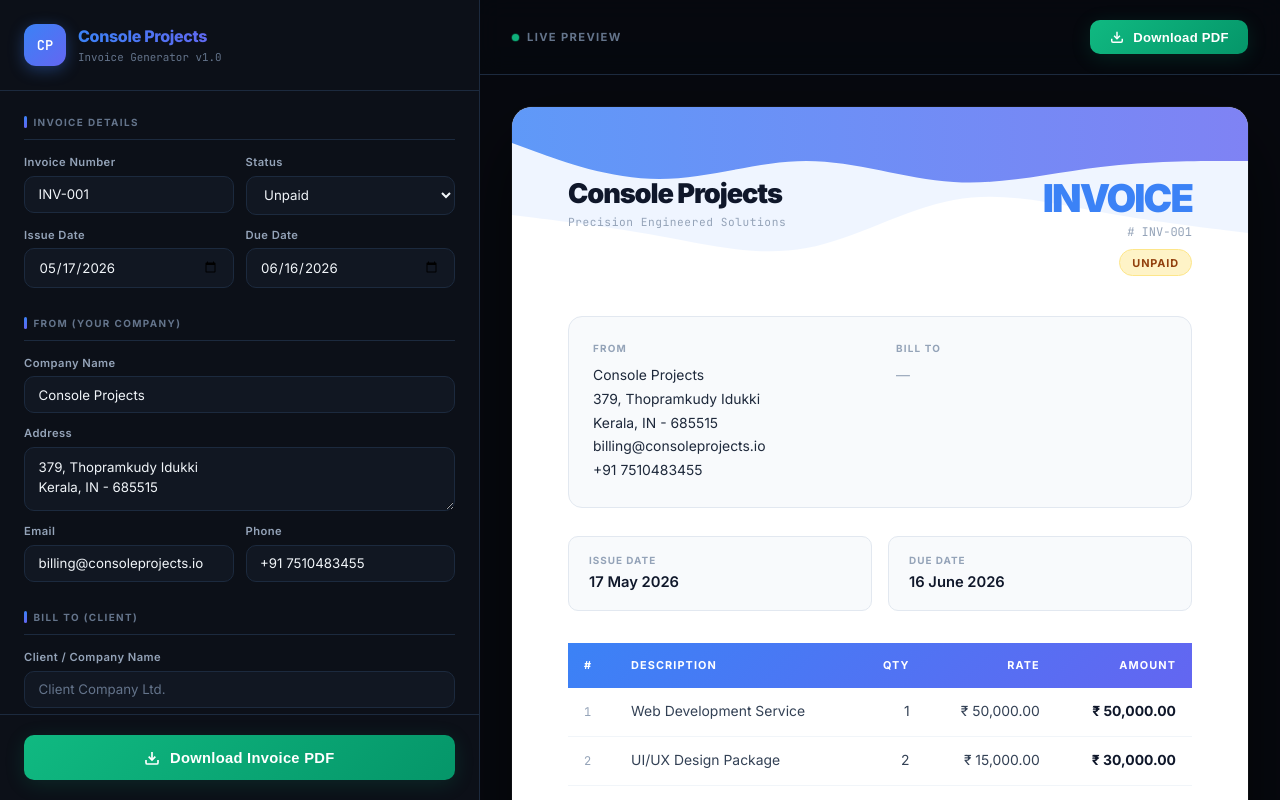
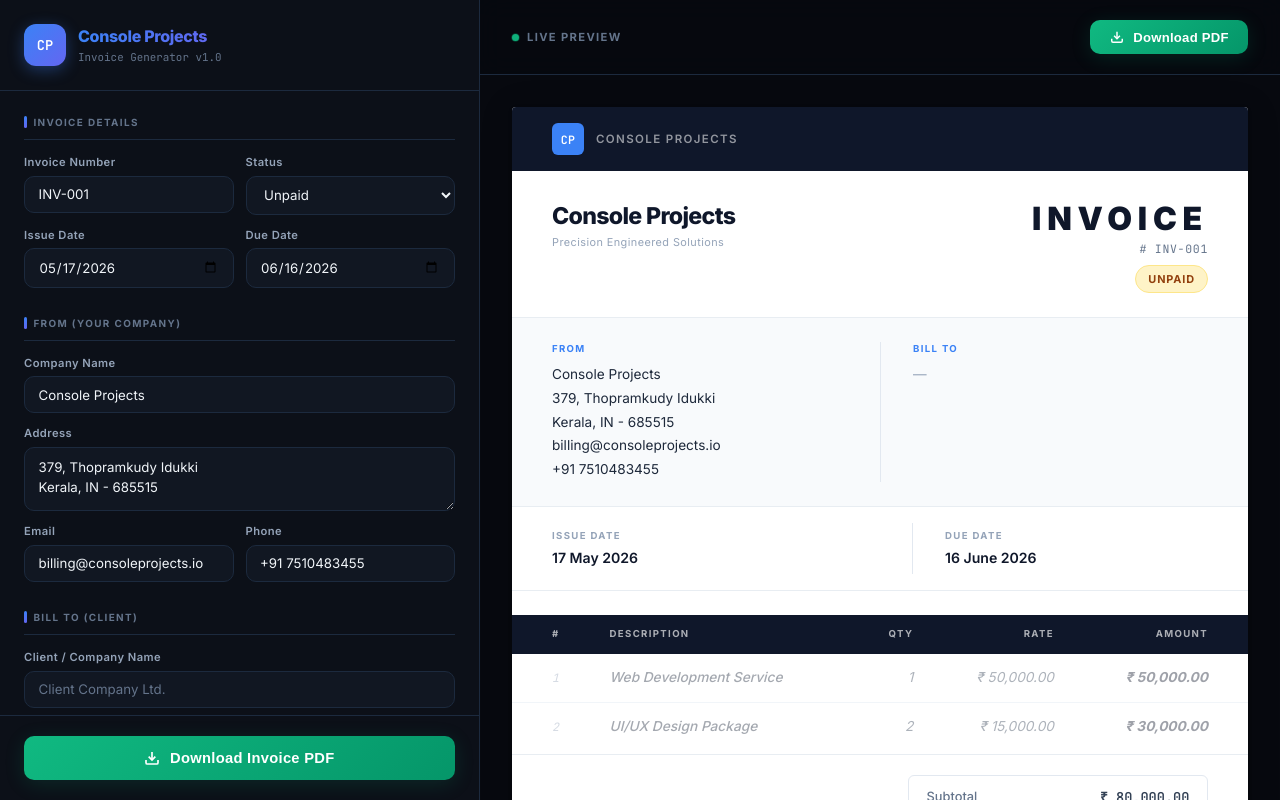
Before and after one commit to realcaps04/Console-Billing, a React (Vite) app: page / in a window 1280 px wide. Built offline with nearby package versions, Linux system fonts and the light colour scheme.

Commit message:
new ui for pdf has been implemented

```diff
--- a/src/App.jsx
+++ b/src/App.jsx
@@ -23,8 +23,7 @@ const DEFAULT_STATE = {
   currency: '₹',
   notes: 'Account Name: Edison Biju\nAccount Number: 41189296858\nIFSC Code : SBIN0064986\nBank Name: State Bank of India\nBranch Name: Thopramkudy',
   items: [
-    { id: 1, desc: 'Web Development Service', qty: 1, rate: 50000 },
-    { id: 2, desc: 'UI/UX Design Package', qty: 2, rate: 15000 },
+    { id: 1, desc: '', qty: 1, rate: '' },
   ],
 }
 
@@ -47,7 +46,7 @@ export default function App() {
   const addItem = useCallback(() => {
     setState(prev => ({
       ...prev,
-      items: [...prev.items, { id: Date.now(), desc: '', qty: 1, rate: 0 }],
+      items: [...prev.items, { id: Date.now(), desc: '', qty: 1, rate: '' }],
     }))
   }, [])
 
--- a/src/components/FormPanel.jsx
+++ b/src/components/FormPanel.jsx
@@ -20,7 +20,7 @@ function LineItem({ item, onUpdate, onRemove }) {
       <input
         type="text"
         value={item.desc}
-        placeholder="Description"
+        placeholder="e.g. Web Development Service"
         onChange={e => onUpdate(item.id, 'desc', e.target.value)}
       />
       <input
--- a/src/components/InvoicePreview.jsx
+++ b/src/components/InvoicePreview.jsx
@@ -8,37 +8,16 @@ const STATUS_LABELS = {
   draft: 'Draft',
 }
 
-const WaveTop = () => (
-  <div className="inv-wave-top">
-    <svg viewBox="0 0 1440 320" preserveAspectRatio="none">
-      <path fill="rgba(59, 130, 246, 0.08)" d="M0,192L48,197.3C96,203,192,213,288,229.3C384,245,480,267,576,250.7C672,235,768,181,864,165.3C960,149,1056,171,1152,186.7C1248,203,1344,213,1392,218.7L1440,224L1440,0L1392,0C1344,0,1248,0,1152,0C1056,0,960,0,864,0C768,0,672,0,576,0C480,0,384,0,288,0C192,0,96,0,48,0L0,0Z"></path>
-      <path fill="url(#wave-gradient)" d="M0,64L48,80C96,96,192,128,288,128C384,128,480,96,576,96C672,96,768,128,864,133.3C960,139,1056,117,1152,106.7C1248,96,1344,96,1392,96L1440,96L1440,0L1392,0C1344,0,1248,0,1152,0C1056,0,960,0,864,0C768,0,672,0,576,0C480,0,384,0,288,0C192,0,96,0,48,0L0,0Z"></path>
-      <defs>
-        <linearGradient id="wave-gradient" x1="0%" y1="0%" x2="100%" y2="0%">
-          <stop offset="0%" stopColor="#3b82f6" stopOpacity="0.8" />
-          <stop offset="100%" stopColor="#6366f1" stopOpacity="0.8" />
-        </linearGradient>
-      </defs>
-    </svg>
-  </div>
-)
 
-const WaveBottom = () => (
-  <div className="inv-wave-bottom">
-    <svg viewBox="0 0 1440 320" preserveAspectRatio="none">
-      <path fill="url(#wave-bottom-gradient)" d="M0,224L60,213.3C120,203,240,181,360,181.3C480,181,600,203,720,213.3C840,224,960,224,1080,213.3C1200,203,1320,181,1380,170.7L1440,160L1440,320L1380,320C1320,320,1200,320,1080,320C960,320,840,320,720,320C600,320,480,320,360,320C240,320,120,320,60,320L0,320Z"></path>
-      <defs>
-        <linearGradient id="wave-bottom-gradient" x1="0%" y1="0%" x2="100%" y2="0%">
-          <stop offset="0%" stopColor="#6366f1" stopOpacity="0.3" />
-          <stop offset="100%" stopColor="#8b5cf6" stopOpacity="0.3" />
-        </linearGradient>
-      </defs>
-    </svg>
-  </div>
-)
 
 const InvoicePreview = forwardRef(function InvoicePreview({ state, onDownload, downloading }, ref) {
-  const { subtotal, total } = computeTotals(state.items)
+  const isInitialEmpty = state.items.length === 1 && !state.items[0].desc && state.items[0].qty === 1 && !state.items[0].rate;
+  const displayItems = isInitialEmpty ? [
+    { id: 'p1', desc: 'Web Development Service', qty: 1, rate: 50000, isPlaceholder: true },
+    { id: 'p2', desc: 'UI/UX Design Package', qty: 2, rate: 15000, isPlaceholder: true },
+  ] : state.items;
+
+  const { subtotal, total } = computeTotals(displayItems)
   const cur = state.currency || '₹'
 
   const fromLines = [state.fromCompany, state.fromAddress, state.fromEmail, state.fromPhone].filter(Boolean)
@@ -69,8 +48,11 @@ const InvoicePreview = forwardRef(function InvoicePreview({ state, onDownload, d
       {/* Invoice card */}
       <div className="preview-body">
         <div className="invoice-card" ref={ref}>
-          <WaveTop />
-          <WaveBottom />
+          {/* Accent header bar */}
+          <div className="inv-accent-bar">
+            <div className="inv-accent-logo">CP</div>
+            <div className="inv-accent-tagline">Console Projects</div>
+          </div>
 
           {/* Header */}
           <div className="inv-header">
@@ -79,7 +61,7 @@ const InvoicePreview = forwardRef(function InvoicePreview({ state, onDownload, d
               <div className="inv-tagline">Precision Engineered Solutions</div>
             </div>
             <div className="inv-title-block">
-              <div className="inv-title-text">Invoice</div>
+              <div className="inv-title-text">INVOICE</div>
               <div className="inv-number-text"># {state.invoiceNumber || 'INV-001'}</div>
               <div>
                 <span className={`status-badge status-${state.status}`}>
@@ -108,12 +90,12 @@ const InvoicePreview = forwardRef(function InvoicePreview({ state, onDownload, d
           {/* Dates */}
           <div className="inv-dates-grid">
             <div className="inv-date-card">
-              <div className="dlabel">Issue Date</div>
-              <div className="dvalue">{fmtDate(state.issueDate)}</div>
+              <div className="inv-date-card-label">Issue Date</div>
+              <div className="inv-date-card-value">{fmtDate(state.issueDate)}</div>
             </div>
             <div className="inv-date-card">
-              <div className="dlabel">Due Date</div>
-              <div className="dvalue">{fmtDate(state.dueDate)}</div>
+              <div className="inv-date-card-label">Due Date</div>
+              <div className="inv-date-card-value">{fmtDate(state.dueDate)}</div>
             </div>
           </div>
 
@@ -129,10 +111,10 @@ const InvoicePreview = forwardRef(function InvoicePreview({ state, onDownload, d
               </tr>
             </thead>
             <tbody>
-              {state.items.map((item, idx) => {
+              {displayItems.map((item, idx) => {
                 const amount = (Number(item.qty) || 0) * (Number(item.rate) || 0)
                 return (
-                  <tr key={item.id}>
+                  <tr key={item.id} style={item.isPlaceholder ? { opacity: 0.4, fontStyle: 'italic' } : {}}>
                     <td>{idx + 1}</td>
                     <td>{item.desc || <span style={{ color: '#94a3b8' }}>—</span>}</td>
                     <td>{item.qty}</td>
@@ -159,18 +141,18 @@ const InvoicePreview = forwardRef(function InvoicePreview({ state, onDownload, d
             </div>
           </div>
 
-          {/* Footer */}
+          {/* Notes footer */}
+          {state.notes && (
             <div className="inv-footer">
-            {state.notes && (
-              <>
-                <div className="inv-notes-label">Notes & Payment Terms</div>
+              <div className="inv-notes-label">Notes &amp; Payment Terms</div>
               <div className="inv-notes-text">
                 {state.notes.split('\n').map((l, i) => <span key={i}>{l}<br /></span>)}
               </div>
-              </>
+            </div>
           )}
+
+          {/* Dark thank-you band - flush bottom */}
           <div className="inv-thank-you">✦ Thank you for your business ✦</div>
-          </div>
         </div>
       </div>
     </section>
--- a/src/index.css
+++ b/src/index.css
@@ -352,80 +352,90 @@ body {
 /* INVOICE CARD */
 .invoice-card {
   background: #ffffff;
-  border-radius: 20px;
-  padding: 4.5rem 3.5rem;
+  border-radius: 4px;
   width: 100%;
   max-width: 820px;
-  box-shadow: 0 30px 80px rgba(0,0,0,0.6), 0 0 0 1px rgba(255,255,255,0.05);
+  box-shadow: 0 4px 32px rgba(0,0,0,0.18), 0 1px 4px rgba(0,0,0,0.10);
   color: #1a202c;
   font-family: 'Inter', sans-serif;
   position: relative;
   overflow: hidden;
-  z-index: 1;
 }
 
-.inv-wave-top {
-  position: absolute;
-  top: 0;
-  left: 0;
-  width: 100%;
-  height: 180px;
-  z-index: -1;
+/* ── TOP ACCENT BAND ── */
+.inv-accent-bar {
+  display: flex;
+  align-items: center;
+  gap: 0.75rem;
+  background: #0f172a;
+  padding: 1rem 2.5rem;
 }
-.inv-wave-top svg { width: 100%; height: 100%; display: block; }
 
-.inv-wave-bottom {
-  position: absolute;
-  bottom: 0;
-  left: 0;
-  width: 100%;
-  height: 130px;
-  z-index: -1;
-  transform: rotate(180deg);
+.inv-accent-logo {
+  width: 32px;
+  height: 32px;
+  background: #3b82f6;
+  border-radius: 6px;
+  display: flex;
+  align-items: center;
+  justify-content: center;
+  font-family: 'JetBrains Mono', monospace;
+  font-size: 0.72rem;
+  font-weight: 800;
+  color: #fff;
+  flex-shrink: 0;
+  letter-spacing: 0.04em;
 }
-.inv-wave-bottom svg { width: 100%; height: 100%; display: block; }
 
-.inv-accent-bar { display: none; }
+.inv-accent-tagline {
+  font-size: 0.72rem;
+  font-weight: 600;
+  color: rgba(255,255,255,0.55);
+  letter-spacing: 0.12em;
+  text-transform: uppercase;
+}
 
 .inv-header {
   display: flex;
   justify-content: space-between;
   align-items: flex-start;
-  margin-bottom: 2.5rem;
+  padding: 2rem 2.5rem 1.5rem;
+  border-bottom: 1px solid #e8edf2;
+  margin-bottom: 0;
 }
 
 .inv-company-name {
-  font-size: 1.7rem;
-  font-weight: 900;
+  font-size: 1.45rem;
+  font-weight: 800;
   color: #0f172a;
-  letter-spacing: -0.04em;
-  line-height: 1.1;
+  letter-spacing: -0.03em;
+  line-height: 1.15;
 }
 
 .inv-tagline {
-  font-size: 0.7rem;
+  font-size: 0.68rem;
   color: #94a3b8;
-  margin-top: 0.3rem;
-  font-family: 'JetBrains Mono', monospace;
-  letter-spacing: 0.05em;
+  margin-top: 0.25rem;
+  letter-spacing: 0.04em;
 }
 
 .inv-title-block { text-align: right; }
 
 .inv-title-text {
-  font-size: 2.4rem;
+  font-size: 2rem;
   font-weight: 900;
-  color: #3b82f6;
-  letter-spacing: -0.05em;
+  color: #0f172a;
+  letter-spacing: 0.18em;
   text-transform: uppercase;
   line-height: 1;
 }
 
 .inv-number-text {
-  font-size: 0.75rem;
-  color: #94a3b8;
-  margin-top: 0.35rem;
+  font-size: 0.72rem;
+  color: #64748b;
+  margin-top: 0.3rem;
   font-family: 'JetBrains Mono', monospace;
+  letter-spacing: 0.06em;
 }
 
 .status-badge {
@@ -449,54 +459,69 @@ body {
 .inv-meta-grid {
   display: grid;
   grid-template-columns: 1fr 1fr;
-  gap: 2rem;
-  margin-bottom: 1.75rem;
-  padding: 1.5rem;
+  gap: 0;
+  margin: 0;
+  padding: 1.5rem 2.5rem;
   background: #f8fafc;
-  border-radius: 14px;
-  border: 1px solid #e2e8f0;
+  border-bottom: 1px solid #e8edf2;
+}
+
+.inv-meta-block {
+  padding-right: 2rem;
+}
+
+.inv-meta-block + .inv-meta-block {
+  padding-right: 0;
+  padding-left: 2rem;
+  border-left: 1px solid #e2e8f0;
 }
 
 .inv-meta-block h4 {
-  font-size: 0.62rem;
+  font-size: 0.6rem;
   font-weight: 700;
-  letter-spacing: 0.12em;
+  letter-spacing: 0.14em;
   text-transform: uppercase;
-  color: #94a3b8;
-  margin-bottom: 0.5rem;
+  color: #3b82f6;
+  margin-bottom: 0.45rem;
 }
 
 .inv-meta-block p {
-  font-size: 0.87rem;
+  font-size: 0.85rem;
   color: #1e293b;
-  line-height: 1.7;
+  line-height: 1.75;
+  font-weight: 400;
 }
 
 .inv-dates-grid {
   display: grid;
   grid-template-columns: 1fr 1fr;
-  gap: 1rem;
-  margin-bottom: 2rem;
+  gap: 0;
+  padding: 1rem 2.5rem;
+  border-bottom: 1px solid #e8edf2;
+  margin-bottom: 0;
 }
 
 .inv-date-card {
-  padding: 1rem 1.25rem;
-  background: #f8fafc;
-  border-radius: 10px;
-  border: 1px solid #e2e8f0;
+  padding: 0.4rem 0;
 }
 
-.inv-date-card .dlabel {
-  font-size: 0.62rem;
+.inv-date-card + .inv-date-card {
+  padding-left: 2rem;
+  border-left: 1px solid #e2e8f0;
+  margin-left: 2rem;
+}
+
+.inv-date-card-label {
+  font-size: 0.6rem;
   font-weight: 700;
-  letter-spacing: 0.1em;
+  letter-spacing: 0.14em;
   text-transform: uppercase;
   color: #94a3b8;
-  margin-bottom: 0.25rem;
+  margin-bottom: 0.2rem;
 }
 
-.inv-date-card .dvalue {
-  font-size: 0.92rem;
+.inv-date-card-value {
+  font-size: 0.88rem;
   font-weight: 600;
   color: #0f172a;
 }
@@ -505,35 +530,41 @@ body {
 .inv-table {
   width: 100%;
   border-collapse: collapse;
-  margin-bottom: 1.5rem;
+  margin: 1.5rem 0 0;
 }
 
 .inv-table thead tr {
-  background: linear-gradient(135deg, #3b82f6, #6366f1);
+  background: #0f172a;
 }
 
 .inv-table thead th {
-  padding: 0.9rem 1rem;
+  padding: 0.75rem 1rem;
   text-align: left;
-  font-size: 0.68rem;
+  font-size: 0.6rem;
   font-weight: 700;
-  letter-spacing: 0.1em;
+  letter-spacing: 0.14em;
   text-transform: uppercase;
-  color: #fff;
+  color: rgba(255,255,255,0.65);
 }
+
+.inv-table thead th:first-child { padding-left: 2.5rem; }
+.inv-table thead th:last-child  { padding-right: 2.5rem; }
 
 .inv-table thead th:nth-child(3),
 .inv-table thead th:nth-child(4),
 .inv-table thead th:nth-child(5) { text-align: right; }
 
-.inv-table tbody tr { border-bottom: 1px solid #f1f5f9; transition: background 0.15s; }
-.inv-table tbody tr:hover { background: #f8fafc; }
+.inv-table tbody tr { border-bottom: 1px solid #f1f5f9; }
+.inv-table tbody tr:last-child { border-bottom: none; }
 
 .inv-table tbody td {
   padding: 0.85rem 1rem;
-  font-size: 0.87rem;
+  font-size: 0.855rem;
   color: #334155;
 }
+
+.inv-table tbody td:first-child { padding-left: 2.5rem; }
+.inv-table tbody td:last-child  { padding-right: 2.5rem; }
 
 .inv-table tbody td:nth-child(3),
 .inv-table tbody td:nth-child(4),
@@ -541,10 +572,11 @@ body {
 
 .inv-table tbody td:nth-child(1) {
   font-family: 'JetBrains Mono', monospace;
-  font-size: 0.75rem;
+  font-size: 0.72rem;
   color: #94a3b8;
 }
 
+.inv-table tbody td:nth-child(2) { font-weight: 500; color: #1e293b; }
 .inv-table tbody td:nth-child(5) { font-weight: 700; color: #0f172a; }
 
 /* Totals */
@@ -552,76 +584,84 @@ body {
   display: flex;
   flex-direction: column;
   align-items: flex-end;
-  gap: 0.5rem;
-  margin-bottom: 2rem;
+  padding: 1.25rem 2.5rem 0;
+  border-top: 1px solid #e8edf2;
+  margin-top: 0.25rem;
 }
 
 .totals-box {
-  width: 280px;
-  background: #f8fafc;
-  border-radius: 12px;
+  width: 300px;
+  background: #fff;
+  border-radius: 0;
   border: 1px solid #e2e8f0;
   overflow: hidden;
+  border-radius: 6px;
 }
 
 .total-row-item {
   display: flex;
   justify-content: space-between;
   align-items: center;
-  padding: 0.75rem 1.25rem;
+  padding: 0.65rem 1.1rem;
   border-bottom: 1px solid #f1f5f9;
 }
 
 .total-row-item:last-child { border-bottom: none; }
 
 .total-row-item .tlabel {
-  font-size: 0.82rem;
+  font-size: 0.8rem;
   color: #64748b;
+  font-weight: 500;
 }
 
 .total-row-item .tvalue {
-  font-size: 0.87rem;
+  font-size: 0.85rem;
   font-weight: 600;
   color: #334155;
   font-family: 'JetBrains Mono', monospace;
 }
 
 .total-row-grand {
-  background: linear-gradient(135deg, #3b82f6, #6366f1);
+  background: #0f172a;
+  border-top: 2px solid #0f172a;
 }
 
-.total-row-grand .tlabel { color: rgba(255,255,255,0.85); font-weight: 700; font-size: 0.85rem; }
-.total-row-grand .tvalue { color: #fff; font-size: 1rem; font-weight: 800; }
+.total-row-grand .tlabel { color: rgba(255,255,255,0.75); font-weight: 700; font-size: 0.82rem; }
+.total-row-grand .tvalue { color: #fff; font-size: 0.95rem; font-weight: 800; font-family: 'JetBrains Mono', monospace; }
 
 /* Footer */
 .inv-footer {
-  padding-top: 1.5rem;
-  border-top: 2px solid #e2e8f0;
+  padding: 1.5rem 2.5rem 1.5rem;
+  border-top: 1px solid #e8edf2;
+  margin-top: 1.5rem;
 }
 
 .inv-notes-label {
-  font-size: 0.62rem;
+  font-size: 0.6rem;
   font-weight: 700;
-  letter-spacing: 0.1em;
+  letter-spacing: 0.14em;
   text-transform: uppercase;
-  color: #94a3b8;
-  margin-bottom: 0.4rem;
+  color: #3b82f6;
+  margin-bottom: 0.5rem;
 }
 
 .inv-notes-text {
-  font-size: 0.83rem;
-  color: #000000;
-  line-height: 1.65;
-  font-weight: 500;
+  font-size: 0.82rem;
+  color: #334155;
+  line-height: 1.75;
+  font-weight: 400;
 }
 
 .inv-thank-you {
   text-align: center;
-  margin-top: 1.75rem;
-  font-size: 0.88rem;
-  font-weight: 700;
-  color: #3b82f6;
-  letter-spacing: 0.06em;
+  margin-top: 0;
+  padding: 0.85rem 2.5rem;
+  font-size: 0.72rem;
+  font-weight: 600;
+  color: rgba(255,255,255,0.6);
+  letter-spacing: 0.12em;
+  text-transform: uppercase;
+  background: #0f172a;
 }
 
 @media (max-width: 960px) {
```
Lines whose indentation alone changed are shown as unchanged.
